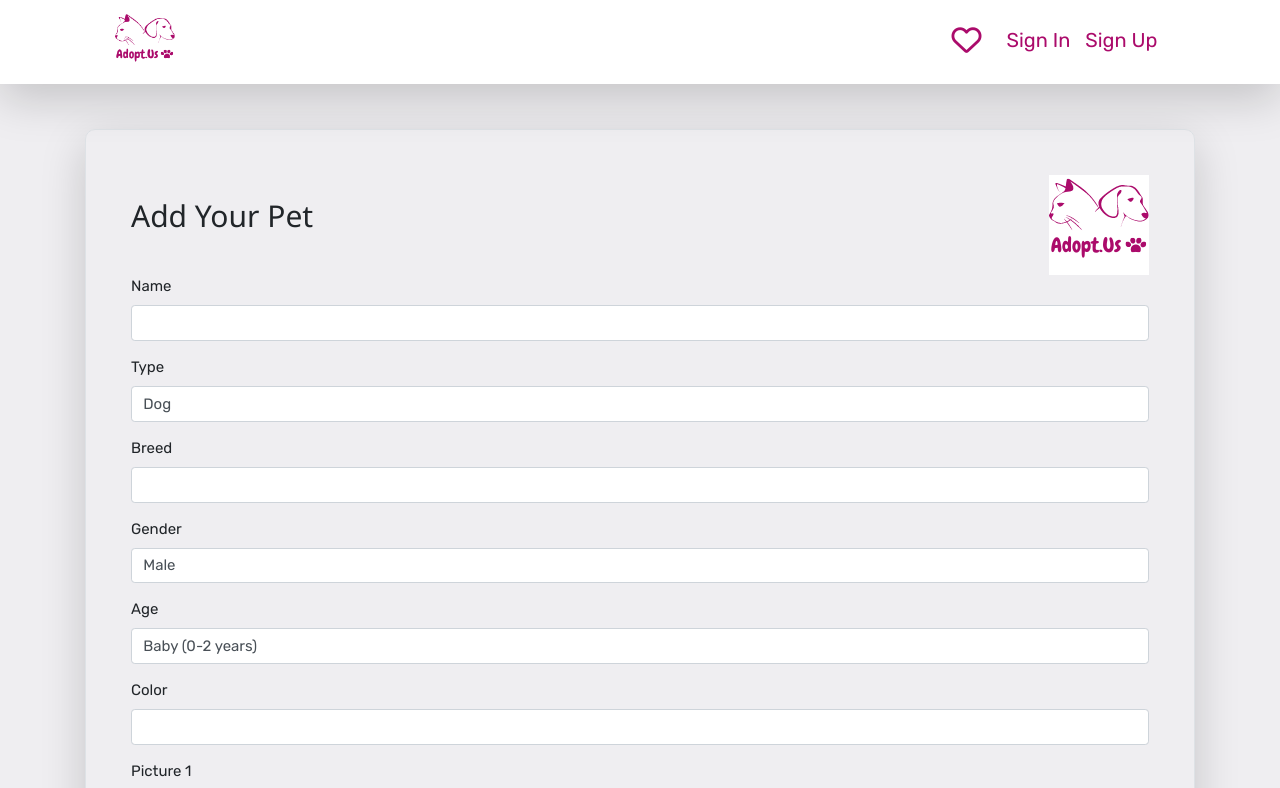
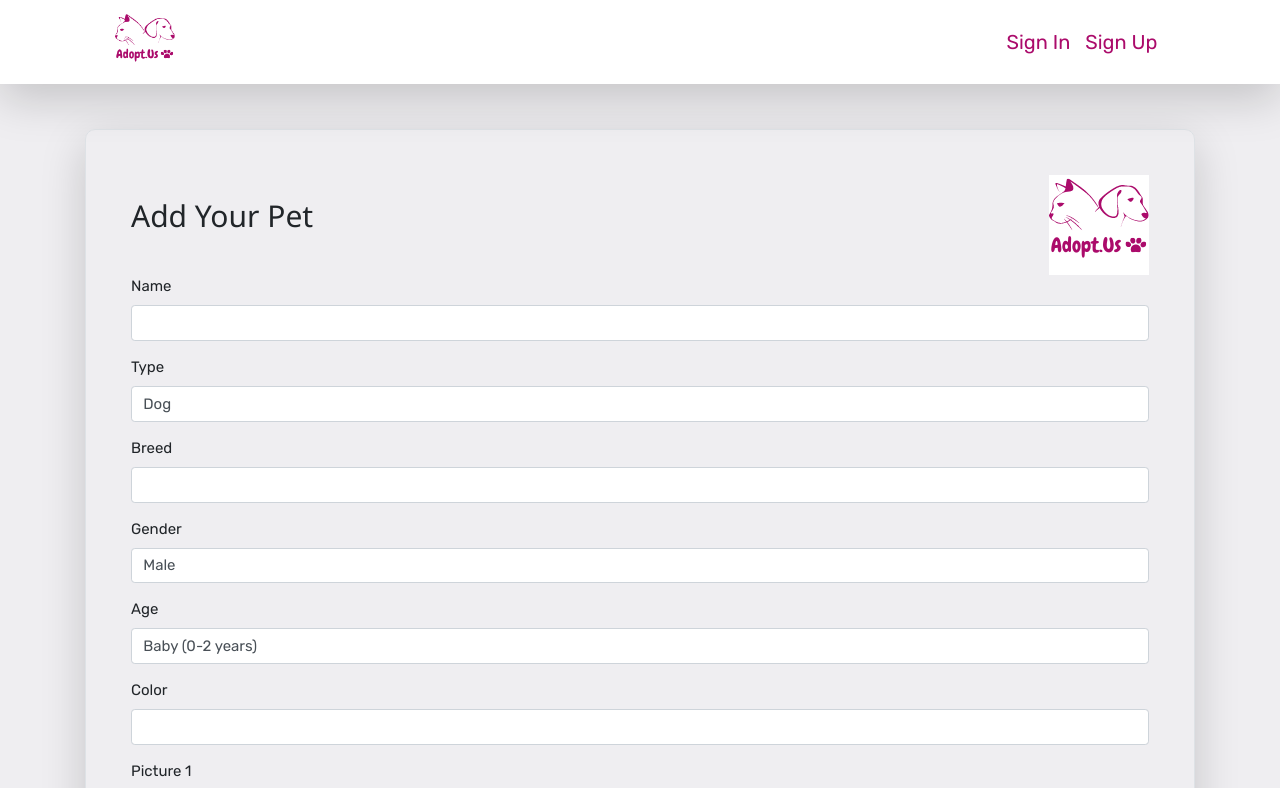
Before and after one commit to pet-adoption-jtn/adopt-us-client, a React (Create React App) app: page /addPet in a window 1280 px wide. Shown: the top 788 px of the page. Built offline with nearby package versions, Linux system fonts and the light colour scheme; a web font is replaced by a local one.

Commit message:
Fixed Navbar Favorites

```diff
--- a/src/App.jsx
+++ b/src/App.jsx
@@ -45,17 +45,17 @@ function App() {
         <Route path="/about/cat" component={AboutCat} />
         <Route path="/adopt/:id">
           {
-            localStorage.access_token ? <Redirect to="/signin" /> : <FormAdoptionPage/>
+            localStorage.access_token ? <FormAdoptionPage/> : <Redirect to="/signin" />
           }
         </Route>
         <Route path="/favorites">
           {
-            localStorage.access_token ? <Redirect to="/signin"/> : <FavoritePage/>
+            localStorage.access_token ?  <FavoritePage/> : <Redirect to="/signin"/>
           }
         </Route>
         <Route path="/profile">
           {
-            localStorage.access_token ? <Redirect to="/signin"/> : <Profile/>
+            localStorage.access_token ?  <Profile/> : <Redirect to="/signin"/>
           }
         </Route>
       </Switch>
--- a/src/components/Navbar.jsx
+++ b/src/components/Navbar.jsx
@@ -33,6 +33,56 @@ export default function Navbar() {
     history.push('/profile')
   }
 
+  if(!access_token) {
+    return (
+      <>
+    <nav className="navbar navbar-expand-lg shadow-lg" style={{paddingLeft: '100px', paddingRight: '100px'}}>
+      <div className="container-fluid">
+        <p className="navbar-brand m-0">
+          <Link to="/">
+            <img onClick={() => backToHome()} src={"./adoptUs.png"} alt="Adopt.Us" width="60" height="60" />
+          </Link>
+        </p>
+        <div>
+          <ul className="navbar-nav">
+            {
+              access_token
+              ?
+              <li className="nav-item dropdown">
+                <span className="content nav-link dropdown-toggle" id="navbarDropdown" role="button" data-bs-toggle="dropdown" aria-expanded="false">
+                  <span>{account.username}<i className='fas fa-user-alt' style={{paddingLeft: '5px', paddingRight: '5px'}}></i></span>
+                </span>
+                <ul className="dropdown-menu" aria-labelledby="navbarDropdown">
+                  <li><span onClick={() => goToProfile()} className="dropdown-item">Profile</span></li>
+                  <li><span onClick={() => goToMyPets()} className="dropdown-item">MyPets</span></li>
+                  <li><span onClick={() => signOut()} className="dropdown-item">Sign Out</span></li>
+                </ul>
+              </li>
+              :
+              <li className="nav-item">
+                <Link style={{ textDecoration: 'none' }} to="/signin">
+                  <p className="content nav-link m-0" style={{textDecoration: 'none'}}>Sign In</p>
+                </Link>
+              </li>
+            }
+            {
+              access_token
+              ? ''
+              :
+              <li className="nav-item">
+                <Link style={{ textDecoration: 'none' }} to="/signup">
+                  <p className="content nav-link m-0" style={{textDecoration: 'none'}}>Sign Up</p>
+
+                </Link>
+              </li>
+            }
+          </ul>
+        </div>
+      </div>
+    </nav>
+  </>
+    )
+  } else {
     return (
       <>
         <nav className="navbar navbar-expand-lg shadow-lg" style={{paddingLeft: '100px', paddingRight: '100px'}}>
@@ -85,3 +135,5 @@ export default function Navbar() {
       </>
     )
   }
+
+}
```
Also changed, not shown: 1 other file (tests, documents, lock files or other folders). Lines whose indentation alone changed are shown as unchanged.
